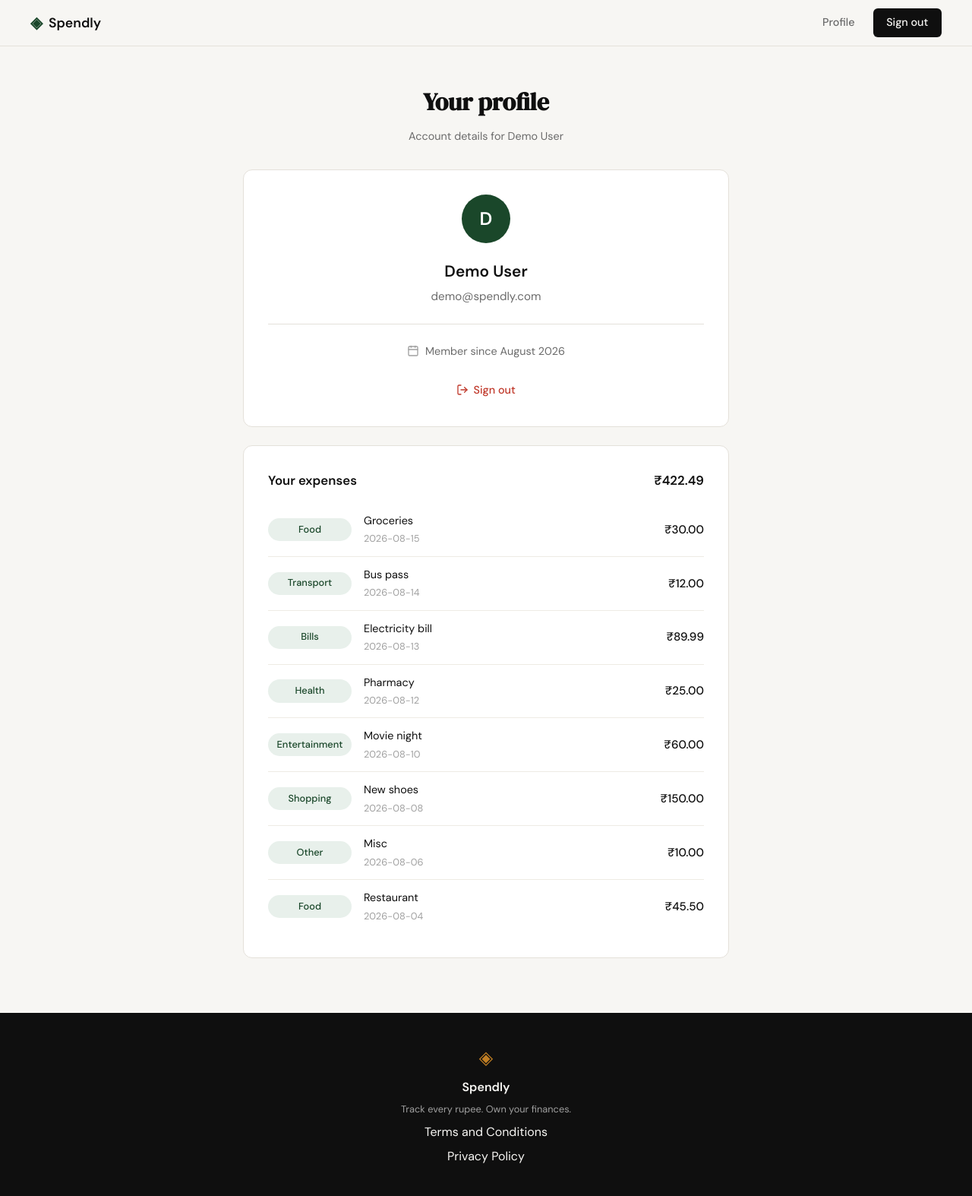
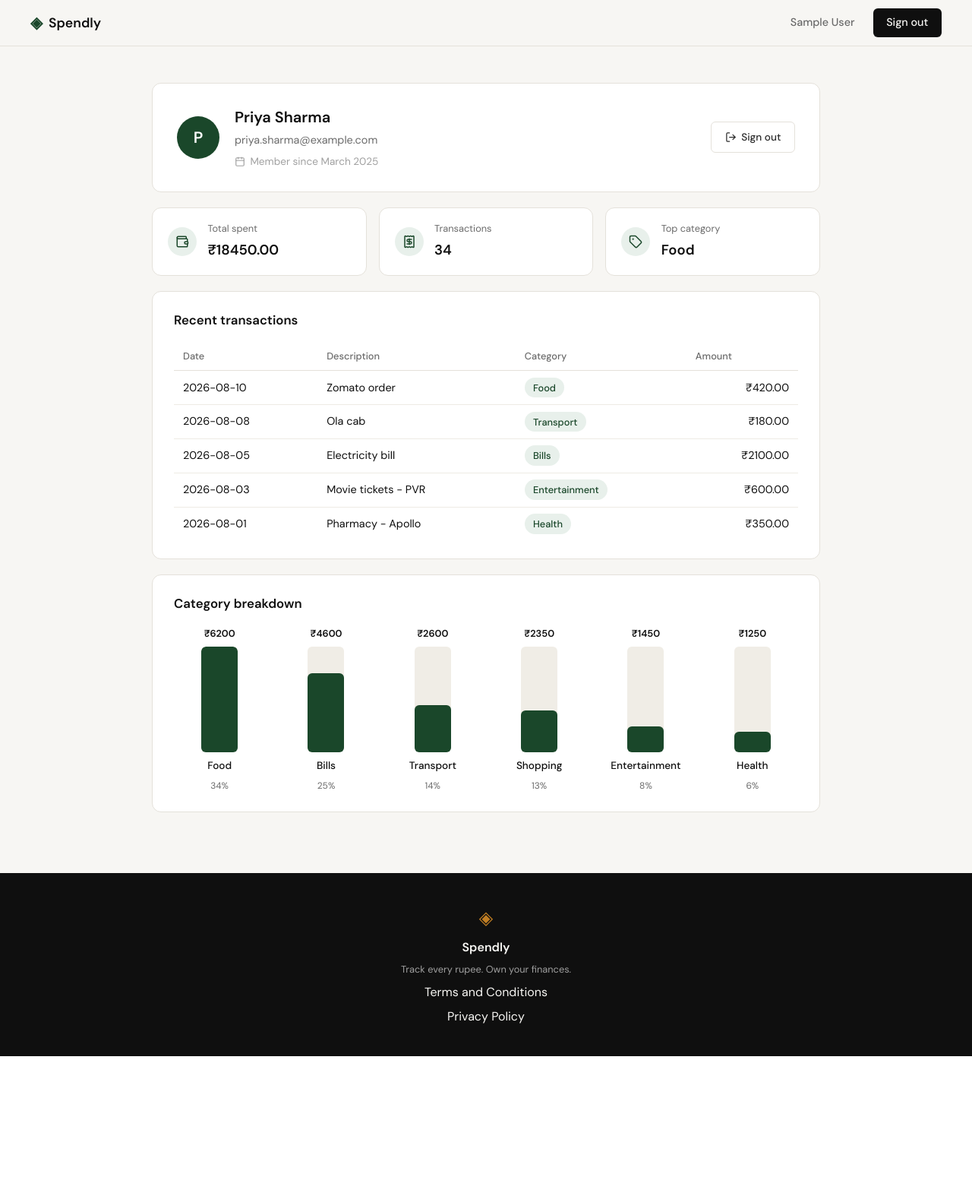
Before and after one commit to PrasunDutta007/spendly, a Flask app: page /profile in a window 1280 px wide. Shown: the whole page at 76% size. After the commit the page ends 1390 px from the top, so only its background shows below. Run offline with Flask 3, Linux system fonts and the light colour scheme; the visitor is signed in with stand-in values (Sample User, id 1); data comes from the database, SQL or seed files in the repository.

Commit message:
add profile page

```diff
--- a/app.py
+++ b/app.py
@@ -1,9 +1,7 @@
-from datetime import datetime
-
 from flask import Flask, render_template, request, redirect, url_for, session
 from werkzeug.security import generate_password_hash, check_password_hash
 
-from database.db import get_db, init_db, seed_db, create_user, get_user_by_email, get_user_by_id, get_expenses_by_user
+from database.db import get_db, init_db, seed_db, create_user, get_user_by_email
 
 app = Flask(__name__)
 app.secret_key = "dev-secret-key-change-in-production"
@@ -63,6 +61,7 @@ def login():
         return render_template("login.html", error="Invalid email or password.")
 
     session["user_id"] = user["id"]
+    session["user_name"] = user["name"]
 
     return redirect(url_for("landing"))
 
@@ -85,23 +84,48 @@ def privacy():
 
 @app.route("/profile")
 def profile():
-    user_id = session.get("user_id")
-    if not user_id:
+    if not session.get("user_id"):
         return redirect(url_for("login"))
 
-    user = get_user_by_id(user_id)
-    member_since = datetime.strptime(
-        user["created_at"], "%Y-%m-%d %H:%M:%S"
-    ).strftime("%B %Y")
-    expenses = get_expenses_by_user(user_id)
-    total_spent = sum(e["amount"] for e in expenses)
+    user = {
+        "name": "Priya Sharma",
+        "email": "priya.sharma@example.com",
+        "member_since": "March 2025",
+    }
+
+    stats = {
+        "total_spent": 18450.00,
+        "transaction_count": 34,
+        "top_category": "Food",
+    }
+
+    transactions = [
+        {"date": "2026-08-10", "description": "Zomato order", "category": "Food", "amount": 420.00},
+        {"date": "2026-08-08", "description": "Ola cab", "category": "Transport", "amount": 180.00},
+        {"date": "2026-08-05", "description": "Electricity bill", "category": "Bills", "amount": 2100.00},
+        {"date": "2026-08-03", "description": "Movie tickets - PVR", "category": "Entertainment", "amount": 600.00},
+        {"date": "2026-08-01", "description": "Pharmacy - Apollo", "category": "Health", "amount": 350.00},
+    ]
+
+    # bar_height is the category's percent scaled so the largest category
+    # reaches 100, rounded to the nearest 5 to match a fixed set of CSS
+    # height-bucket classes (.bar-5 ... .bar-100) — keeps the vertical bar
+    # chart inline-style-free per the spec's "no inline styles" rule.
+    categories = [
+        {"name": "Food", "total": 6200.00, "percent": 34, "bar_height": 100},
+        {"name": "Bills", "total": 4600.00, "percent": 25, "bar_height": 75},
+        {"name": "Transport", "total": 2600.00, "percent": 14, "bar_height": 45},
+        {"name": "Shopping", "total": 2350.00, "percent": 13, "bar_height": 40},
+        {"name": "Entertainment", "total": 1450.00, "percent": 8, "bar_height": 25},
+        {"name": "Health", "total": 1250.00, "percent": 6, "bar_height": 20},
+    ]
 
     return render_template(
         "profile.html",
         user=user,
-        member_since=member_since,
-        expenses=expenses,
-        total_spent=total_spent,
+        stats=stats,
+        transactions=transactions,
+        categories=categories,
     )
 
 
--- a/static/css/style.css
+++ b/static/css/style.css
@@ -536,140 +536,257 @@ a { color: inherit; text-decoration: none; }
 /* Profile                                                             */
 /* ------------------------------------------------------------------ */
 
-.profile-card { text-align: center; }
+.profile-page { padding: 3rem 2rem 5rem; }
+
+.profile-page-inner {
+    max-width: 880px;
+    margin: 0 auto;
+}
+
+.profile-header-card {
+    display: flex;
+    align-items: center;
+    justify-content: space-between;
+    gap: 1.5rem;
+    background: var(--paper-card);
+    border: 1px solid var(--border);
+    border-radius: var(--radius-md);
+    padding: 1.75rem 2rem;
+    flex-wrap: wrap;
+}
+
+.profile-header-main {
+    display: flex;
+    align-items: center;
+    gap: 1.25rem;
+}
 
 .profile-avatar {
-    width: 64px;
-    height: 64px;
+    flex-shrink: 0;
+    width: 56px;
+    height: 56px;
     border-radius: 50%;
     background: var(--accent);
     color: var(--paper-card);
     display: flex;
     align-items: center;
     justify-content: center;
-    font-size: 1.5rem;
+    font-size: 1.3rem;
     font-weight: 600;
-    margin: 0 auto 1.25rem;
 }
 
-.profile-name {
+.profile-header-text { display: flex; flex-direction: column; gap: 0.2rem; }
+
+.profile-header-name {
     font-family: var(--font-body);
-    font-size: 1.3rem;
+    font-size: 1.25rem;
     font-weight: 600;
     color: var(--ink);
 }
 
-.profile-email {
-    font-size: 0.95rem;
-    color: var(--ink-muted);
-    margin-top: 0.25rem;
+.profile-header-email { font-size: 0.9rem; color: var(--ink-muted); }
+
+.profile-header-meta {
+    display: flex;
+    align-items: center;
+    gap: 0.4rem;
+    margin-top: 0.15rem;
+    font-size: 0.85rem;
+    color: var(--ink-faint);
 }
 
-.profile-divider {
-    height: 1px;
-    background: var(--border);
-    margin: 1.5rem 0;
+.profile-meta-icon { width: 14px; height: 14px; }
+
+.profile-signout {
+    flex-shrink: 0;
+    display: inline-flex;
+    align-items: center;
+    gap: 0.4rem;
+    padding: 0.55rem 1.1rem;
+    border: 1px solid var(--border);
+    border-radius: var(--radius-sm);
+    font-size: 0.85rem;
+    font-weight: 500;
+    color: var(--ink-soft);
+    transition: border-color 0.2s, color 0.2s;
 }
 
-.profile-meta {
+.profile-signout:hover { border-color: var(--danger); color: var(--danger); }
+
+.profile-signout-icon { width: 15px; height: 15px; }
+
+.profile-stats {
+    display: grid;
+    grid-template-columns: repeat(3, 1fr);
+    gap: 1rem;
+    margin-top: 1.25rem;
+}
+
+.profile-stat {
+    display: flex;
+    align-items: center;
+    gap: 0.9rem;
+    background: var(--paper-card);
+    border: 1px solid var(--border);
+    border-radius: var(--radius-md);
+    padding: 1.1rem 1.25rem;
+}
+
+.profile-stat-icon {
+    flex-shrink: 0;
+    width: 38px;
+    height: 38px;
+    border-radius: 50%;
+    background: var(--accent-light);
+    color: var(--accent);
     display: flex;
     align-items: center;
     justify-content: center;
-    gap: 0.5rem;
-    font-size: 0.9rem;
-    color: var(--ink-muted);
 }
 
-.profile-meta-icon { width: 16px; height: 16px; color: var(--ink-faint); }
+.profile-stat-icon svg { width: 18px; height: 18px; }
 
-.profile-signout {
-    display: inline-flex;
-    align-items: center;
-    gap: 0.4rem;
-    margin-top: 1.75rem;
-    font-size: 0.9rem;
-    font-weight: 500;
-    color: var(--danger);
+.profile-stat-body { display: flex; flex-direction: column; gap: 0.2rem; min-width: 0; }
+
+.profile-stat-label { font-size: 0.8rem; color: var(--ink-muted); }
+
+.profile-stat-value {
+    font-size: 1.15rem;
+    font-weight: 600;
+    color: var(--ink);
+    font-variant-numeric: tabular-nums;
+    overflow: hidden;
+    text-overflow: ellipsis;
+    white-space: nowrap;
 }
 
-.profile-signout-icon { width: 16px; height: 16px; }
-
-.profile-container { max-width: 640px; }
-
-.profile-expenses { margin-top: 1.5rem; text-align: left; }
-
-.profile-expenses-header {
-    display: flex;
-    align-items: baseline;
-    justify-content: space-between;
-    margin-bottom: 1rem;
+.profile-section {
+    margin-top: 1.25rem;
+    background: var(--paper-card);
+    border: 1px solid var(--border);
+    border-radius: var(--radius-md);
+    padding: 1.5rem 1.75rem;
 }
 
-.profile-expenses-title {
+.profile-section-title {
     font-family: var(--font-body);
     font-size: 1.05rem;
     font-weight: 600;
     color: var(--ink);
+    margin-bottom: 1rem;
 }
 
-.profile-expenses-total {
-    font-size: 1.05rem;
-    font-weight: 600;
-    color: var(--ink);
-    font-variant-numeric: tabular-nums;
-}
-
-.profile-expenses-empty {
-    font-size: 0.9rem;
-    color: var(--ink-muted);
-    text-align: center;
-    padding: 1rem 0;
-}
-
-.expense-list { display: flex; flex-direction: column; }
-
-.expense-row {
-    display: grid;
-    grid-template-columns: 110px 1fr auto;
-    align-items: center;
-    gap: 1rem;
-    padding: 0.75rem 0;
-    border-bottom: 1px solid var(--border-soft);
-    transition: background 0.15s;
-}
-
-.expense-row:last-child { border-bottom: none; }
-.expense-row:hover { background: var(--paper-warm); }
-
-.expense-category {
+.tx-badge {
     font-size: 0.8rem;
     font-weight: 500;
     color: var(--accent);
     background: var(--accent-light);
     border-radius: 999px;
     padding: 0.3rem 0.7rem;
-    text-align: center;
 }
 
-.expense-details { display: flex; flex-direction: column; gap: 0.15rem; min-width: 0; }
+.tx-table-wrap { overflow-x: auto; }
 
-.expense-description {
+.tx-table { width: 100%; border-collapse: collapse; }
+
+.tx-table th {
+    text-align: left;
+    font-size: 0.8rem;
+    font-weight: 500;
+    color: var(--ink-muted);
+    padding: 0.5rem 0.75rem;
+    border-bottom: 1px solid var(--border);
+}
+
+.tx-table td {
     font-size: 0.9rem;
+    color: var(--ink);
+    padding: 0.65rem 0.75rem;
+    border-bottom: 1px solid var(--border-soft);
+    white-space: nowrap;
+}
+
+.tx-table tbody tr:last-child td { border-bottom: none; }
+.tx-table tbody tr:hover { background: var(--paper-warm); }
+
+.tx-amount-col {
+    text-align: right;
+    font-variant-numeric: tabular-nums;
+}
+
+.breakdown-chart {
+    display: flex;
+    align-items: flex-end;
+    gap: 1.25rem;
+    height: 220px;
+}
+
+.breakdown-bar-col {
+    flex: 1;
+    display: flex;
+    flex-direction: column;
+    align-items: center;
+    gap: 0.4rem;
+    height: 100%;
+    min-width: 0;
+}
+
+.breakdown-bar-value {
+    font-size: 0.8rem;
+    font-weight: 600;
+    color: var(--ink);
+    font-variant-numeric: tabular-nums;
+}
+
+.breakdown-bar-track {
+    flex: 1;
+    width: 100%;
+    max-width: 48px;
+    display: flex;
+    align-items: flex-end;
+    background: var(--paper-warm);
+    border-radius: var(--radius-sm);
+    overflow: hidden;
+}
+
+.breakdown-bar-fill {
+    width: 100%;
+    background: var(--accent);
+    border-radius: var(--radius-sm) var(--radius-sm) 0 0;
+}
+
+.breakdown-bar-name {
+    font-size: 0.85rem;
+    font-weight: 500;
     color: var(--ink);
     overflow: hidden;
     text-overflow: ellipsis;
     white-space: nowrap;
+    max-width: 100%;
 }
 
-.expense-date { font-size: 0.8rem; color: var(--ink-faint); }
+.breakdown-bar-percent { font-size: 0.75rem; color: var(--ink-muted); }
 
-.expense-amount {
-    font-size: 0.95rem;
-    font-weight: 500;
-    color: var(--ink);
-    font-variant-numeric: tabular-nums;
-    text-align: right;
-}
+.bar-5 { height: 5%; }
+.bar-10 { height: 10%; }
+.bar-15 { height: 15%; }
+.bar-20 { height: 20%; }
+.bar-25 { height: 25%; }
+.bar-30 { height: 30%; }
+.bar-35 { height: 35%; }
+.bar-40 { height: 40%; }
+.bar-45 { height: 45%; }
+.bar-50 { height: 50%; }
+.bar-55 { height: 55%; }
+.bar-60 { height: 60%; }
+.bar-65 { height: 65%; }
+.bar-70 { height: 70%; }
+.bar-75 { height: 75%; }
+.bar-80 { height: 80%; }
+.bar-85 { height: 85%; }
+.bar-90 { height: 90%; }
+.bar-95 { height: 95%; }
+.bar-100 { height: 100%; }
 
 /* ------------------------------------------------------------------ */
 /* Footer                                                              */
@@ -844,4 +961,8 @@ a { color: inherit; text-decoration: none; }
 @media (max-width: 600px) {
     .nav-links a:not(.nav-cta) { display: none; }
     .hero { padding: 3rem 1rem 2rem; }
+    .profile-stats { grid-template-columns: 1fr; }
+    .profile-header-card { flex-direction: column; align-items: flex-start; }
+    .breakdown-chart { gap: 0.6rem; height: 180px; }
+    .breakdown-bar-name { font-size: 0.75rem; }
 }
--- a/templates/base.html
+++ b/templates/base.html
@@ -20,7 +20,7 @@
             </a>
             <div class="nav-links">
                 {% if session.user_id %}
-                    <a href="{{ url_for('profile') }}">Profile</a>
+                    <a href="{{ url_for('profile') }}">{{ session.user_name }}</a>
                     <a href="{{ url_for('logout') }}" class="nav-cta">Sign out</a>
                 {% else %}
                     <a href="{{ url_for('login') }}">Sign in</a>
--- a/templates/profile.html
+++ b/templates/profile.html
@@ -3,54 +3,93 @@
 {% block title %}Profile · Spendly{% endblock %}
 
 {% block content %}
-<section class="auth-section">
-    <div class="auth-container profile-container">
-        <div class="auth-header">
-            <h1 class="auth-title">Your profile</h1>
-            <p class="auth-subtitle">Account details for {{ user['name'] }}</p>
-        </div>
+<section class="profile-page">
+    <div class="profile-page-inner">
 
-        <div class="auth-card profile-card">
-            <div class="profile-avatar">{{ user['name'][0] | upper }}</div>
-            <h2 class="profile-name">{{ user['name'] }}</h2>
-            <p class="profile-email">{{ user['email'] }}</p>
-
-            <div class="profile-divider"></div>
-
-            <div class="profile-meta">
-                <i data-lucide="calendar" class="profile-meta-icon"></i>
-                <span>Member since {{ member_since }}</span>
+        <div class="profile-header-card">
+            <div class="profile-header-main">
+                <div class="profile-avatar">{{ user.name[0] | upper }}</div>
+                <div class="profile-header-text">
+                    <h1 class="profile-header-name">{{ user.name }}</h1>
+                    <p class="profile-header-email">{{ user.email }}</p>
+                    <div class="profile-header-meta">
+                        <i data-lucide="calendar" class="profile-meta-icon"></i>
+                        <span>Member since {{ user.member_since }}</span>
+                    </div>
+                </div>
             </div>
-
             <a href="{{ url_for('logout') }}" class="profile-signout">
                 <i data-lucide="log-out" class="profile-signout-icon"></i>
                 Sign out
             </a>
         </div>
 
-        <div class="auth-card profile-expenses">
-            <div class="profile-expenses-header">
-                <h2 class="profile-expenses-title">Your expenses</h2>
-                <span class="profile-expenses-total">₹{{ "%.2f"|format(total_spent) }}</span>
+        <div class="profile-stats">
+            <div class="profile-stat">
+                <div class="profile-stat-icon"><i data-lucide="wallet"></i></div>
+                <div class="profile-stat-body">
+                    <span class="profile-stat-label">Total spent</span>
+                    <span class="profile-stat-value">₹{{ "%.2f"|format(stats.total_spent) }}</span>
+                </div>
             </div>
+            <div class="profile-stat">
+                <div class="profile-stat-icon"><i data-lucide="receipt"></i></div>
+                <div class="profile-stat-body">
+                    <span class="profile-stat-label">Transactions</span>
+                    <span class="profile-stat-value">{{ stats.transaction_count }}</span>
+                </div>
+            </div>
+            <div class="profile-stat">
+                <div class="profile-stat-icon"><i data-lucide="tag"></i></div>
+                <div class="profile-stat-body">
+                    <span class="profile-stat-label">Top category</span>
+                    <span class="profile-stat-value">{{ stats.top_category }}</span>
+                </div>
+            </div>
+        </div>
 
-            {% if expenses %}
-            <div class="expense-list">
-                {% for expense in expenses %}
-                <div class="expense-row">
-                    <span class="expense-category">{{ expense['category'] }}</span>
-                    <div class="expense-details">
-                        <span class="expense-description">{{ expense['description'] or expense['category'] }}</span>
-                        <span class="expense-date">{{ expense['date'] }}</span>
+        <div class="profile-section">
+            <h2 class="profile-section-title">Recent transactions</h2>
+            <div class="tx-table-wrap">
+                <table class="tx-table">
+                    <thead>
+                        <tr>
+                            <th>Date</th>
+                            <th>Description</th>
+                            <th>Category</th>
+                            <th class="tx-amount-col">Amount</th>
+                        </tr>
+                    </thead>
+                    <tbody>
+                        {% for t in transactions %}
+                        <tr>
+                            <td>{{ t.date }}</td>
+                            <td>{{ t.description }}</td>
+                            <td><span class="tx-badge">{{ t.category }}</span></td>
+                            <td class="tx-amount-col">₹{{ "%.2f"|format(t.amount) }}</td>
+                        </tr>
+                        {% endfor %}
+                    </tbody>
+                </table>
+            </div>
+        </div>
+
+        <div class="profile-section">
+            <h2 class="profile-section-title">Category breakdown</h2>
+            <div class="breakdown-chart">
+                {% for c in categories %}
+                <div class="breakdown-bar-col">
+                    <span class="breakdown-bar-value">₹{{ "%.0f"|format(c.total) }}</span>
+                    <div class="breakdown-bar-track">
+                        <div class="breakdown-bar-fill bar-{{ c.bar_height }}"></div>
                     </div>
-                    <span class="expense-amount">₹{{ "%.2f"|format(expense['amount']) }}</span>
+                    <span class="breakdown-bar-name">{{ c.name }}</span>
+                    <span class="breakdown-bar-percent">{{ c.percent }}%</span>
                 </div>
                 {% endfor %}
             </div>
-            {% else %}
-            <p class="profile-expenses-empty">No expenses recorded yet.</p>
-            {% endif %}
         </div>
+
     </div>
 </section>
 {% endblock %}
```
